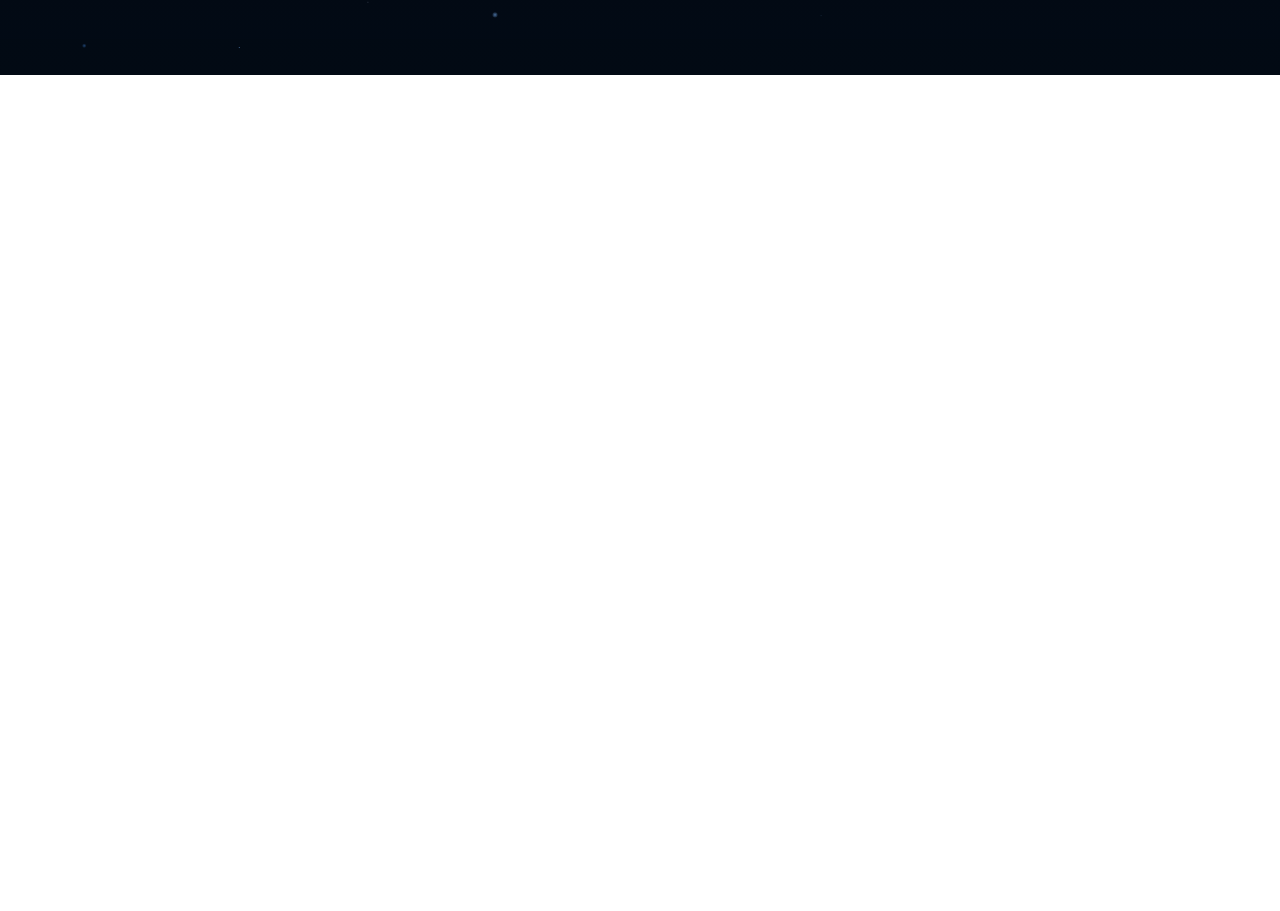
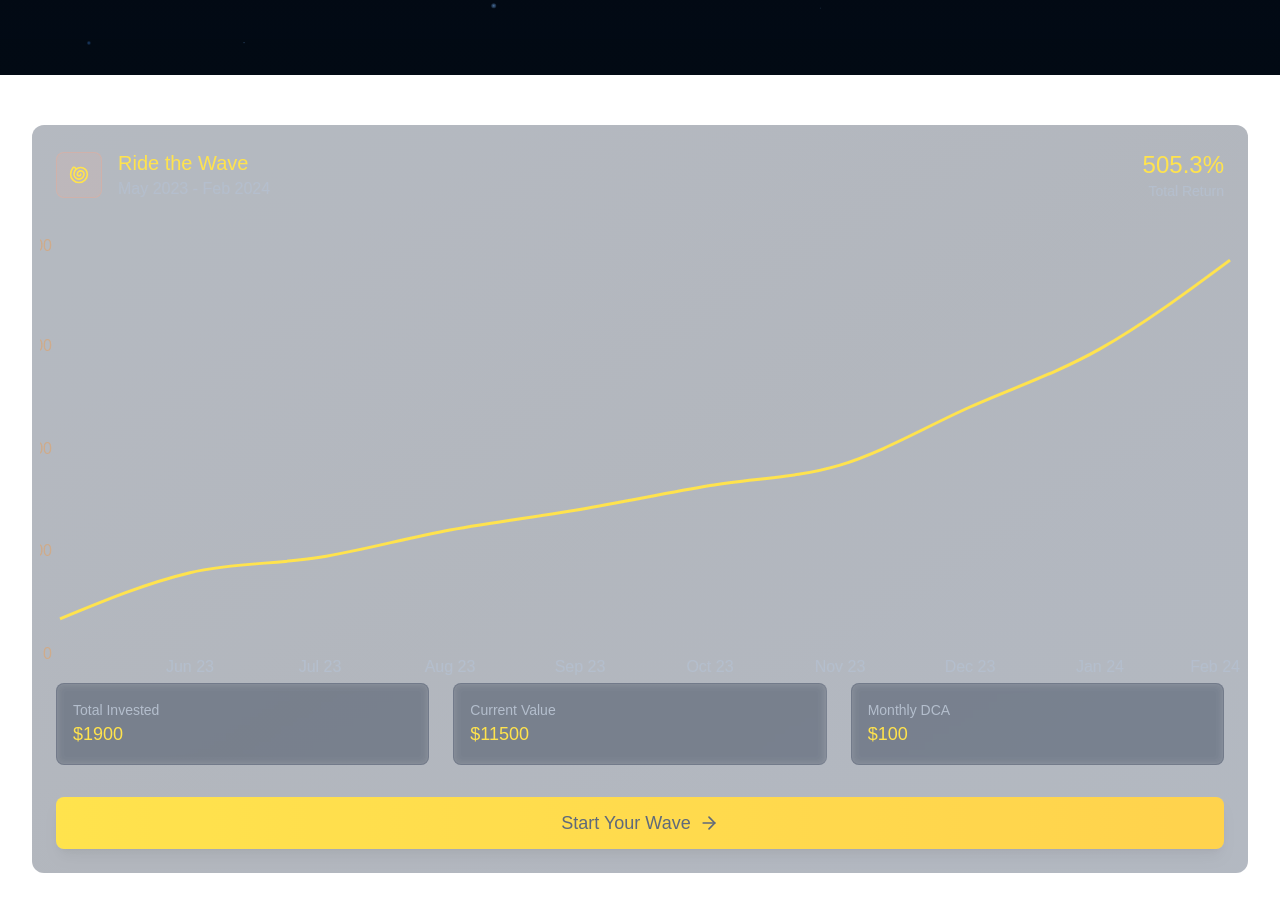
Before and after one commit to BinaryPogs/landingpage, a Next.js app: page / in a window 1280 px wide. Shown: the part 725-1636 px from the top of the page. Built offline with nearby package versions, Linux system fonts and the light colour scheme.

Commit message:
Add Recharts and Lucide React, introduce DCA Preview section Add more intelligent particle effects

```diff
--- a/package.json
+++ b/package.json
@@ -13,9 +13,11 @@
     "clsx": "^2.1.1",
     "framer-motion": "^12.1.0",
     "geist": "^1.3.1",
+    "lucide-react": "^0.474.0",
     "next": "15.1.6",
     "react": "^19.0.0",
     "react-dom": "^19.0.0",
+    "recharts": "^2.15.1",
     "tailwind-merge": "^3.0.1"
   },
   "devDependencies": {
--- a/src/app/page.tsx
+++ b/src/app/page.tsx
@@ -4,6 +4,7 @@ import { useRef } from "react";
 import { useScroll, useTransform } from "framer-motion";
 import { HeroSection } from "@/components/sections/HeroSection";
 import { FeaturesSection } from "@/components/sections/FeaturesSection";
+import { DCAPreviewSection } from "@/components/sections/DCAPreviewSection";
 import { WaitlistSection } from "@/components/sections/WaitlistSection";
 
 export default function Home() {
@@ -13,17 +14,20 @@ export default function Home() {
     offset: ["start start", "end start"]
   });
 
-  const opacity = useTransform(scrollYProgress, [0, 0.3], [1, 0]);
-  const opacity2 = useTransform(scrollYProgress, [0.2, 0.4], [0, 1]);
-  const opacity3 = useTransform(scrollYProgress, [0.6, 0.8], [0, 1]);
-  const y2 = useTransform(scrollYProgress, [0.2, 0.4], [100, 0]);
-  const y3 = useTransform(scrollYProgress, [0.6, 0.8], [100, 0]);
+  const opacity = useTransform(scrollYProgress, [0, 0.15], [1, 0]);
+  const opacity2 = useTransform(scrollYProgress, [0.1, 0.2], [0.7, 1]);
+  const opacity3 = useTransform(scrollYProgress, [0.2, 0.3], [0, 1]);
+  const opacity4 = useTransform(scrollYProgress, [0.3, 0.4], [0, 1]);
+  const y2 = useTransform(scrollYProgress, [0.1, 0.2], [50, 0]);
+  const y3 = useTransform(scrollYProgress, [0.2, 0.3], [50, 0]);
+  const y4 = useTransform(scrollYProgress, [0.3, 0.4], [50, 0]);
 
   return (
     <div ref={containerRef} className="relative">
       <HeroSection opacity={opacity} />
-      <FeaturesSection opacity={opacity2} y={y2} />
-      <WaitlistSection opacity={opacity3} y={y3} />
+      <DCAPreviewSection opacity={opacity2} y={y2} />
+      <FeaturesSection opacity={opacity3} y={y3} />
+      <WaitlistSection opacity={opacity4} y={y4} />
     </div>
   );
 }
--- /dev/null
+++ b/src/components/sections/DCAPreviewSection.tsx
@@ -0,0 +1,154 @@
+'use client';
+
+import React, { useState, useEffect } from 'react';
+import { motion } from "framer-motion";
+import { LineChart, Line, XAxis, YAxis, Tooltip, ResponsiveContainer } from 'recharts';
+import { Shell, ArrowRight } from 'lucide-react';
+import { TooltipProps } from 'recharts';
+import { NameType, ValueType } from 'recharts/types/component/DefaultTooltipContent';
+import { MotionValue } from 'framer-motion';
+
+interface DCAPreviewSectionProps {
+  opacity?: MotionValue<number>;
+  y?: MotionValue<number>;
+}
+
+interface DataPoint {
+  month: string;
+  price: number;
+  dcaValue: number;
+}
+
+export function DCAPreviewSection({ opacity, y }: DCAPreviewSectionProps = {}) {
+  const [data, setData] = useState<DataPoint[]>([]);
+
+  useEffect(() => {
+    const historicalData = [
+      { month: 'May 23', price: 1.50, dcaValue: 1000 },
+      { month: 'Jun 23', price: 0.65, dcaValue: 2350 },
+      { month: 'Jul 23', price: 0.85, dcaValue: 2800 },
+      { month: 'Aug 23', price: 0.55, dcaValue: 3600 },
+      { month: 'Sep 23', price: 0.45, dcaValue: 4200 },
+      { month: 'Oct 23', price: 0.38, dcaValue: 4900 },
+      { month: 'Nov 23', price: 0.45, dcaValue: 5500 },
+      { month: 'Dec 23', price: 0.95, dcaValue: 7200 },
+      { month: 'Jan 24', price: 1.25, dcaValue: 8900 },
+      { month: 'Feb 24', price: 1.60, dcaValue: 11500 }
+    ];
+
+    setData(historicalData);
+  }, []);
+
+  const totalInvested = 1000 + (100 * (data.length - 1));
+  const currentValue = data.length > 0 ? data[data.length - 1].dcaValue : 0;
+  const totalReturn = ((currentValue - totalInvested) / totalInvested * 100).toFixed(1);
+
+  const CustomTooltip = ({ active, payload }: TooltipProps<ValueType, NameType>) => {
+    if (active && payload && payload.length) {
+      return (
+        <div className="bg-[#0A192F]/90 rounded-lg p-4 shadow-lg border border-[#1a2942]/50 backdrop-blur-sm">
+          <p className="text-[#FFD700] font-medium">{payload[0].payload.month}</p>
+          <p className="text-[#94A3B8] font-medium">Portfolio: ${payload[0].value}</p>
+          <p className="text-[#94A3B8]/80">SUI Price: ${payload[0].payload.price}</p>
+        </div>
+      );
+    }
+    return null;
+  };
+
+  return (
+    <motion.section
+      style={{ opacity, y }}
+      className="w-screen min-h-[70vh] flex items-center justify-center"
+    >
+      <motion.div
+        initial={{ opacity: 0 }}
+        whileInView={{ opacity: 1 }}
+        transition={{ duration: 0.5 }}
+        viewport={{ once: true }}
+        className="w-[95vw]"
+      >
+        <div className="relative w-full bg-[#0A192F]/30 rounded-xl p-4 md:p-6 backdrop-blur-sm">
+          <div className="absolute inset-0 bg-gradient-to-br from-[#1a2942] via-[#0A192F] to-[#0d2347] rounded-xl opacity-20" />
+          <div className="relative z-10">
+            <div className="flex items-center justify-between mb-8">
+              <div className="flex items-center gap-4">
+                <div className="p-3 bg-[#FF7F50]/10 rounded-lg border border-[#FF7F50]/30">
+                  <Shell className="w-5 h-5 text-[#FFD700]" />
+                </div>
+                <div>
+                  <h3 className="text-xl text-[#FFD700] font-medium">Ride the Wave</h3>
+                  <p className="text-[#94A3B8]">May 2023 - Feb 2024</p>
+                </div>
+              </div>
+              <div className="flex flex-col items-end">
+                <div className={`text-2xl font-medium ${Number(totalReturn) >= 0 ? 'text-[#FFD700]' : 'text-red-400'}`}>
+                  {totalReturn}%
+                </div>
+                <div className="text-sm text-[#94A3B8]">Total Return</div>
+              </div>
+            </div>
+
+            <div className="h-[450px] -mx-2 md:-mx-4">
+              <ResponsiveContainer width="100%" height="100%">
+                <LineChart
+                  data={data}
+                  margin={{ top: 10, right: 10, left: -20, bottom: 0 }}
+                >
+                  <defs>
+                    <linearGradient id="oceanGradient" x1="0" y1="0" x2="0" y2="1">
+                      <stop offset="0%" stopColor="#FF7F50" stopOpacity={0.2}/>
+                      <stop offset="100%" stopColor="#FF7F50" stopOpacity={0}/>
+                    </linearGradient>
+                  </defs>
+                  <XAxis
+                    dataKey="month"
+                    stroke="#94A3B8"
+                    tick={{ fill: '#94A3B8' }}
+                    axisLine={false}
+                    tickLine={false}
+                  />
+                  <YAxis
+                    stroke="#BA8759"
+                    tick={{ fill: '#BA8759' }}
+                    axisLine={false}
+                    tickLine={false}
+                    width={40}
+                  />
+                  <Tooltip content={CustomTooltip} />
+                  <Line
+                    type="monotone"
+                    dataKey="dcaValue"
+                    stroke="#FFD700"
+                    strokeWidth={3}
+                    dot={false}
+                  />
+                </LineChart>
+              </ResponsiveContainer>
+            </div>
+
+            <div className="grid grid-cols-3 gap-6 mb-8">
+              <div className="p-4 bg-[#0A192F]/30 rounded-lg border border-[#1a2942]/50 backdrop-blur-sm">
+                <div className="text-sm text-[#94A3B8]">Total Invested</div>
+                <div className="text-lg text-[#FFD700] font-medium">${totalInvested}</div>
+              </div>
+              <div className="p-4 bg-[#0A192F]/30 rounded-lg border border-[#1a2942]/50 backdrop-blur-sm">
+                <div className="text-sm text-[#94A3B8]">Current Value</div>
+                <div className="text-lg text-[#FFD700] font-medium">${currentValue}</div>
+              </div>
+              <div className="p-4 bg-[#0A192F]/30 rounded-lg border border-[#1a2942]/50 backdrop-blur-sm">
+                <div className="text-sm text-[#94A3B8]">Monthly DCA</div>
+                <div className="text-lg text-[#FFD700] font-medium">$100</div>
+              </div>
+            </div>
+
+            <button className="w-full flex items-center justify-center gap-2 bg-gradient-to-r from-[#FFD700] to-[#FFC000] hover:from-[#FFE55C] hover:to-[#FFD700] text-[#1a2942] py-3 px-6 rounded-lg transition-all duration-200 font-medium text-lg shadow-lg">
+              <span>Start Your Wave</span>
+              <ArrowRight className="w-5 h-5" />
+            </button>
+          </div>
+        </div>
+      </motion.div>
+    </motion.section>
+  );
+}
--- a/src/components/sections/FeaturesSection.tsx
+++ b/src/components/sections/FeaturesSection.tsx
@@ -12,20 +12,23 @@ export function FeaturesSection({ opacity, y }: FeaturesSectionProps) {
   return (
     <motion.div
       style={{ opacity, y }}
-      className="flex flex-col min-h-screen items-center justify-center gap-12"
+      className="flex flex-col h-[60vh] items-center justify-center gap-8"
     >
-      <div className="grid grid-cols-1 md:grid-cols-3 gap-8 max-w-4xl">
+      <div className="grid grid-cols-1 md:grid-cols-3 gap-8 max-w-5xl px-4">
         <FeatureCard
           title="Set & Forget"
           description="Schedule automatic SUI purchases daily, weekly, or monthly"
+          className="bg-[#0A192F]/30 border-[#1a2942]/50"
         />
         <FeatureCard
           title="Smart Execution"
           description="Best price execution using Sui's DEX aggregator"
+          className="bg-[#0A192F]/30 border-[#1a2942]/50"
         />
         <FeatureCard
           title="Track Progress"
           description="Monitor your average entry price and portfolio growth"
+          className="bg-[#0A192F]/30 border-[#1a2942]/50"
         />
       </div>
     </motion.div>
--- a/src/components/sections/WaitlistSection.tsx
+++ b/src/components/sections/WaitlistSection.tsx
@@ -18,7 +18,7 @@ export function WaitlistSection({ opacity, y }: WaitlistSectionProps) {
       <AnimatedHeading
         text="Join the Waitlist"
         size="lg"
-        className="mb-4"
+        className="mb-4 text-white"
       />
       <MailingListForm className="w-full max-w-md" />
     </motion.div>
--- a/src/components/ui/features/FeatureCard.tsx
+++ b/src/components/ui/features/FeatureCard.tsx
@@ -17,16 +17,17 @@ export function FeatureCard({ title, description, className }: FeatureCardProps)
       transition={{ duration: 0.5 }}
       viewport={{ once: true }}
       className={cn(
-        "p-6 rounded-xl bg-white/5 backdrop-blur-sm",
-        "border border-white/10 hover:border-white/20",
-        "transition-colors duration-300",
+        "p-6 rounded-xl backdrop-blur-sm",
+        "border hover:border-[#FFD700]/30",
+        "transition-all duration-300",
+        "hover:shadow-lg hover:shadow-[#FFD700]/5",
         className
       )}
     >
-      <h3 className="text-xl font-medium text-white mb-2">
+      <h3 className="text-xl font-medium text-[#FFD700] mb-2">
         {title}
       </h3>
-      <p className="text-white/70 text-sm leading-relaxed">
+      <p className="text-[#94A3B8] text-sm leading-relaxed">
         {description}
       </p>
     </motion.div>
--- a/src/components/ui/particle/ParticleSystem.ts
+++ b/src/components/ui/particle/ParticleSystem.ts
@@ -16,6 +16,9 @@ export class ParticleSystem {
   private ctx: CanvasRenderingContext2D;
   private mousePos: { x: number; y: number };
   private isMouseOutside: boolean = false;
+  private isDispersing: boolean = false;
+  private disperseStartTime: number = 0;
+  private disperseDuration: number = 2000;
 
   constructor(canvas: HTMLCanvasElement, ctx: CanvasRenderingContext2D) {
     this.canvas = canvas;
@@ -49,21 +52,16 @@ export class ParticleSystem {
   }
 
   resetParticles() {
-    this.particles.forEach(particle => {
-      Object.assign(particle, this.createParticle());
-    });
-    this.mousePos = { x: this.canvas.width / 2, y: this.canvas.height / 2 };
+    this.disperseParticles();
   }
 
   updateMousePosition(x: number, y: number) {
-    // Check if mouse is within canvas bounds
     const isOutside = x < 0 || x > this.canvas.width || y < 0 || y > this.canvas.height;
 
     if (isOutside !== this.isMouseOutside) {
       this.isMouseOutside = isOutside;
       if (isOutside) {
-        // Reset mouse position to center when leaving
-        this.mousePos = { x: this.canvas.width / 2, y: this.canvas.height / 2 };
+        this.disperseParticles();
       }
     }
 
@@ -72,24 +70,58 @@ export class ParticleSystem {
     }
   }
 
-  update() {
+  disperseParticles() {
+    this.isDispersing = true;
+    this.disperseStartTime = Date.now();
+
+    const centerX = this.canvas.width / 2;
+    const centerY = this.canvas.height / 2;
+
     this.particles.forEach(particle => {
-      const dx = this.mousePos.x - particle.x;
-      const dy = this.mousePos.y - particle.y;
-      const distance = Math.sqrt(dx * dx + dy * dy);
-
-      const force = Math.min(180 / (distance + 1), 8);
+      // Calculate direction away from center
+      const dx = particle.x - centerX;
+      const dy = particle.y - centerY;
       const angle = Math.atan2(dy, dx);
 
-      particle.speedX += Math.cos(angle) * force * 0.015;
-      particle.speedY += Math.sin(angle) * force * 0.015;
+      // Add randomness to the angle
+      const randomAngle = angle + (Math.random() - 0.5) * Math.PI;
 
-      particle.speedX *= 0.96;
-      particle.speedY *= 0.96;
+      // Strong initial force
+      const force = 20 + Math.random() * 15;
+
+      particle.speedX = Math.cos(randomAngle) * force;
+      particle.speedY = Math.sin(randomAngle) * force;
+    });
+  }
+
+  update() {
+    const now = Date.now();
+    const disperseProgress = this.isDispersing
+      ? Math.min((now - this.disperseStartTime) / this.disperseDuration, 1)
+      : 0;
+
+    this.particles.forEach(particle => {
+      if (this.isDispersing) {
+        if (disperseProgress === 1) {
+          this.isDispersing = false;
+        }
+      } else {
+        const dx = this.mousePos.x - particle.x;
+        const dy = this.mousePos.y - particle.y;
+        const distance = Math.sqrt(dx * dx + dy * dy);
+        const force = Math.min(180 / (distance + 1), 12);
+        const angle = Math.atan2(dy, dx);
+
+        particle.speedX += Math.cos(angle) * force * 0.035;
+        particle.speedY += Math.sin(angle) * force * 0.035;
+      }
+
+      const speedDecay = this.isDispersing ? 0.98 : 0.92;
+      particle.speedX *= speedDecay;
+      particle.speedY *= speedDecay;
 
       particle.x += particle.speedX;
       particle.y += particle.speedY;
-      particle.x += Math.sin(Date.now() * particle.swaySpeed) * 0.3;
 
       this.handleBoundaries(particle);
     });
--- a/src/components/ui/particle/Particles.tsx
+++ b/src/components/ui/particle/Particles.tsx
@@ -51,20 +51,19 @@ export function Particles() {
 
     const handleVisibilityChange = () => {
       if (document.visibilityState === 'visible' && systemRef.current) {
-        systemRef.current.resetParticles();
+        systemRef.current.disperseParticles();
       }
     };
 
     const handleWindowBlur = () => {
       if (systemRef.current) {
-        systemRef.current.resetParticles();
         systemRef.current.updateMousePosition(window.innerWidth / 2, window.innerHeight / 2);
       }
     };
 
     const handleWindowFocus = () => {
       if (systemRef.current) {
-        systemRef.current.resetParticles();
+        systemRef.current.disperseParticles();
       }
     };
 
```
Also changed, not shown: 1 other file (tests, documents, lock files or other folders).
